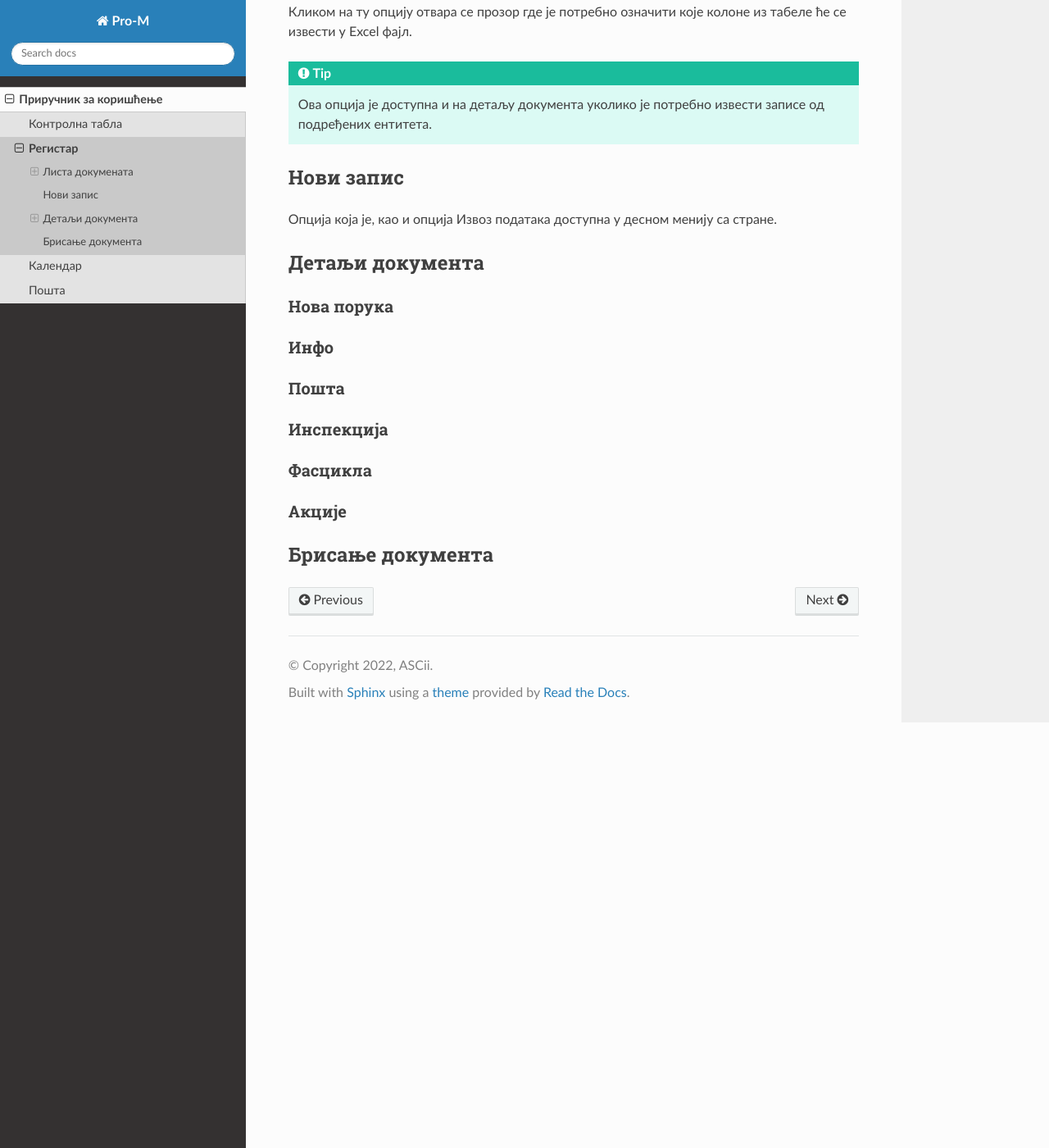
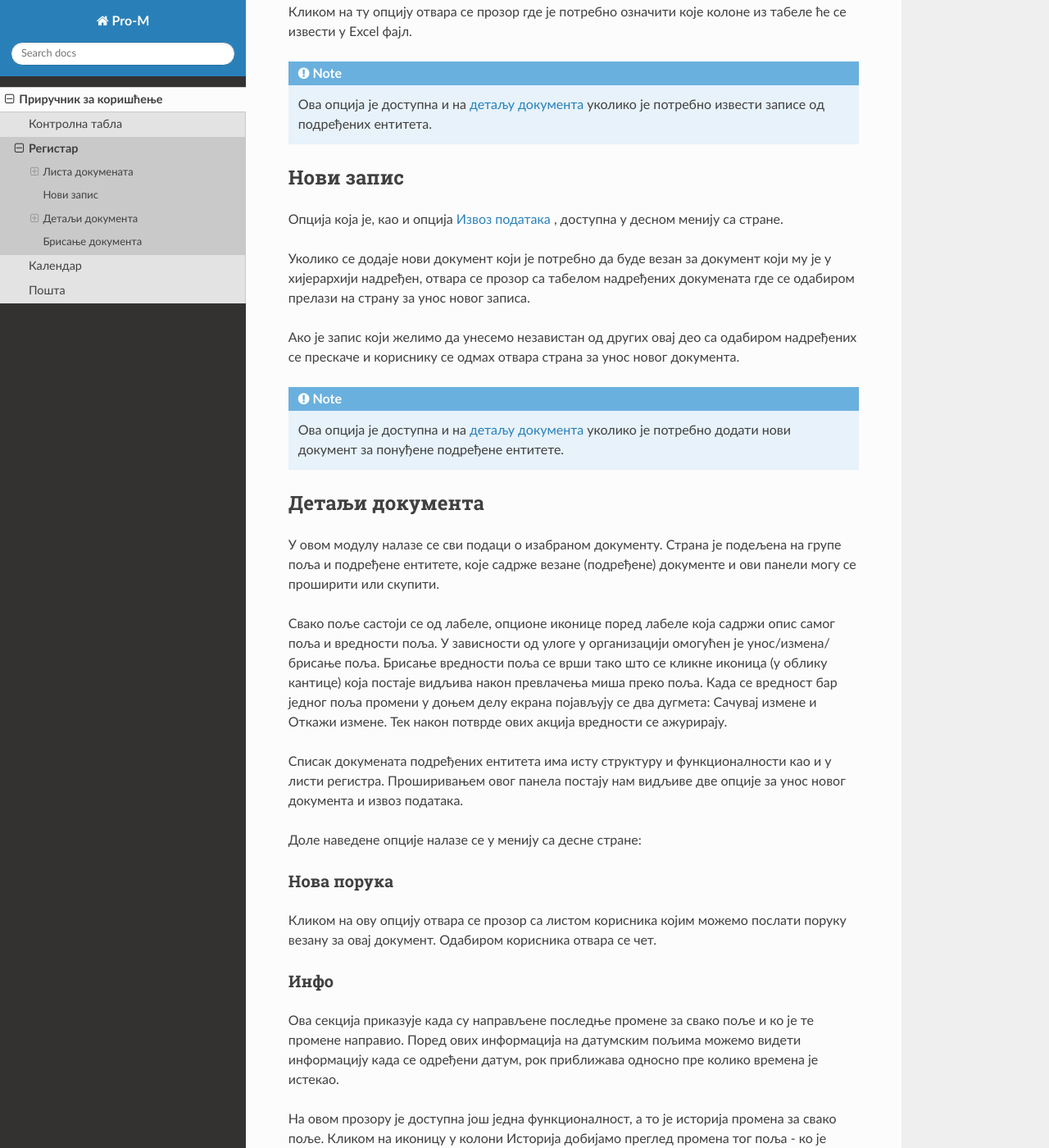
Before and after one commit to ismt-hub/Pro-M-Docs, a Sphinx documentation site: the page built from docs/prirucnik/registar.rst, in a window 1280 px wide and 1400 px high, scrolled down 913 px. Shown: the whole window at 82% size. Built offline with Sphinx 7.4.7 and the Read the Docs theme 2.0.0, drawn with Linux system fonts in a browser that asks for light colours; some of the changed text lies outside the part shown.

Commit message:
Update registar.rst

```diff
--- a/docs/prirucnik/registar.rst
+++ b/docs/prirucnik/registar.rst
@@ -29,42 +29,70 @@
 
 Кликом на ту опцију отвара се прозор где је потребно означити које колоне из табеле ће се извести у Еxcel фајл.
 
-.. Tip:: Ова опција је доступна и на детаљу документа уколико је потребно извести записе од подређених ентитета.
+.. Note:: Ова опција је доступна и на :ref:`детаљу документа<detalj>` уколико је потребно извести записе од подређених ентитета.
+
+.. _novizapis:
 
 Нови запис
 =============
-Опција која је, као и опција Извоз података доступна у десном менију са стране.
+Опција која је, као и опција :ref:`Извоз података<izvoz>` , доступна у десном менију са стране.
 
+Уколико се додаје нови документ који је потребно да буде везан за документ који му је у хијерархији надређен, отвара се прозор са табелом надређених докумената где се одабиром прелази на страну за унос новог записа.
+
+Ако је запис који желимо да унесемо независтан од других овај део са одабиром надређених се прескаче и кориснику се одмах отвара страна за унос новог документа.
+
+.. Note:: Ова опција је доступна и на :ref:`детаљу документа<detalj>` уколико је потребно додати нови документ за понуђене подређене ентитете.
+
+.. _detalj:
 
 Детаљи документа
 =================
+У овом модулу налазе се сви подаци о изабраном документу. Страна је подељена на групе поља и подређене ентитете, које садрже везане (подређене) документе и ови панели могу се проширити или скупити.
 
+Свако поље састоји се од лабеле, опционе иконице поред лабеле која садржи опис самог поља и вредности поља. У зависности од улоге у организацији омогућен је унос/измена/брисање поља. Брисање вредности поља се врши тако што се кликне иконица (у облику кантице) која постаје видљива након превлачења миша преко поља. Када се вредност бар једног поља промени у доњем делу екрана појављују се два дугмета: Сачувај измене и Откажи измене. Тек након потврде ових акција вредности се ажурирају.
+
+Списак докумената подређених ентитета има исту структуру и функционалности као и у листи регистра. Проширивањем овог панела постају нам видљиве две опције за унос новог документа и извоз података.
+
+Доле наведене опције налазе се у менију са десне стране:
+
+.. _poruka:
 
 Нова порука
 -----------
+Кликом на ову опцију отвара се прозор са листом корисника којим можемо послати поруку везану за овај документ. Одабиром корисника отвара се чет.
 
-
+.. _info:
 
 Инфо
 ----
+Ова секција приказује када су направљене последње промене за свако поље и ко је те промене направио. Поред ових информација на датумским пољима можемо видети информацију када се одређени датум, рок приближава односно пре колико времена је истекао.
+
+На овом прозору је доступна још једна функционалност, а то је историја промена за свако поље. Кликом на иконицу у колони Историја добијамо преглед промена тог поља - ко је промену начинио, која је вредност била и када се промена десила.
+
+.. _detaljposta:
 
 Пошта
 -----
+Навигација на пошту изабраног документа где ће се приказивати долазна/одлазна пошта и активности само за тај документ.
 
+.. _inspekcija:
 
 Инспекција
 ----------
+Инспекција садржи разна обавештења и валидације везане за документ на ком се налазимо као и за његове подређене (везане) документе. Ако су све валидације прошле односно нема проблема приликом унетих података, у делу испекција биће приказана зеленa иконица са поруком "Ок".
 
+.. Tip:: На подређеним (везаним) документима најбитније информације можемо добити превлачењем миша преко валидације. Кликом на назив документа отвара се страна са детаљима истог.
+
+.. _fascikla:
 
 Фасцикла
 --------
+Фасцикла представља хијерархију изабраног докумената. Овде се налазе сви везани документи (надређени и подређени). Кликом на било који документ из фасцикла менија, одабрани документ ће нам се отворити у новом прозору.
 
-
-Акције
-------
-
-
-
+.. _brisanje:
 
 Брисање документа
 =================
+На детаљу документа у десном менију са стране налази се опција Избриши документ.
+
+Извршавањем ове акције сва везана (подређена) документа се такође бришу. Кориснику ће овај вид обавештења бити доступан пре потврде саме акције.
```
Also changed, not shown: other parts of docs/prirucnik/registar.rst (+4 -4 lines).
